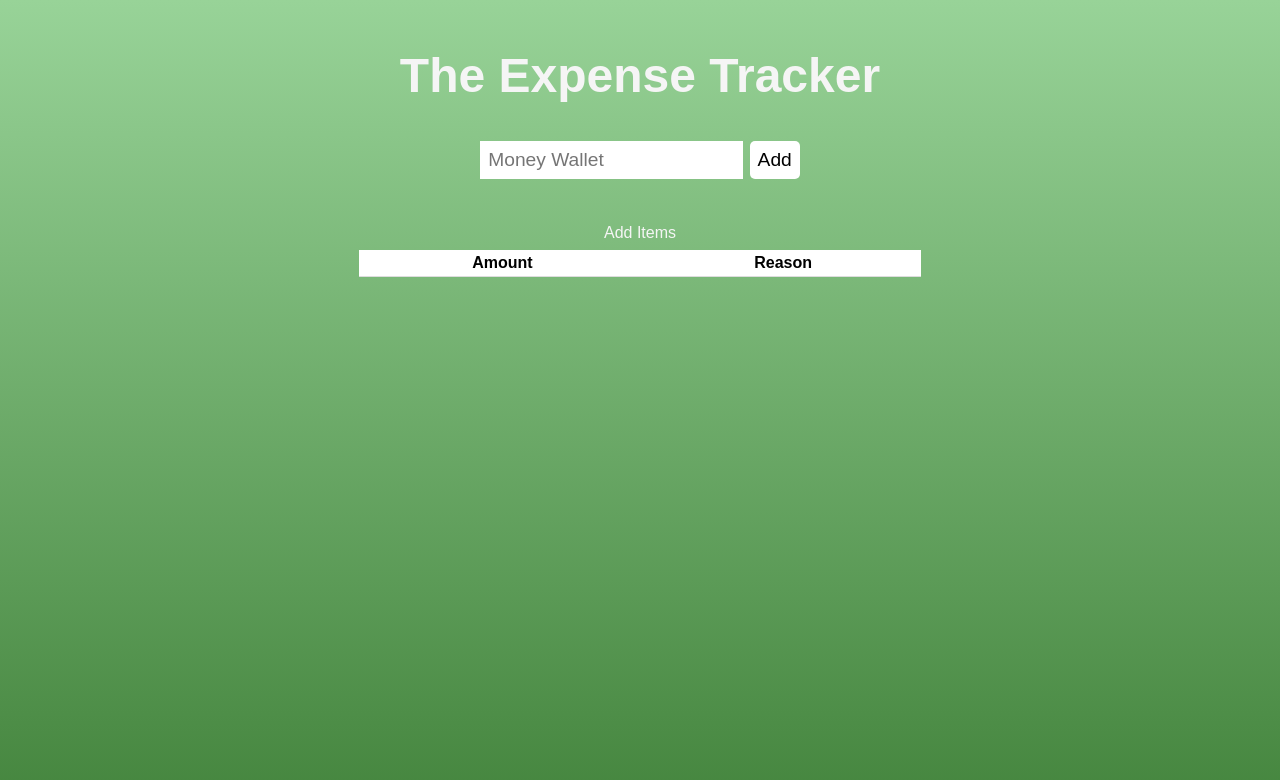
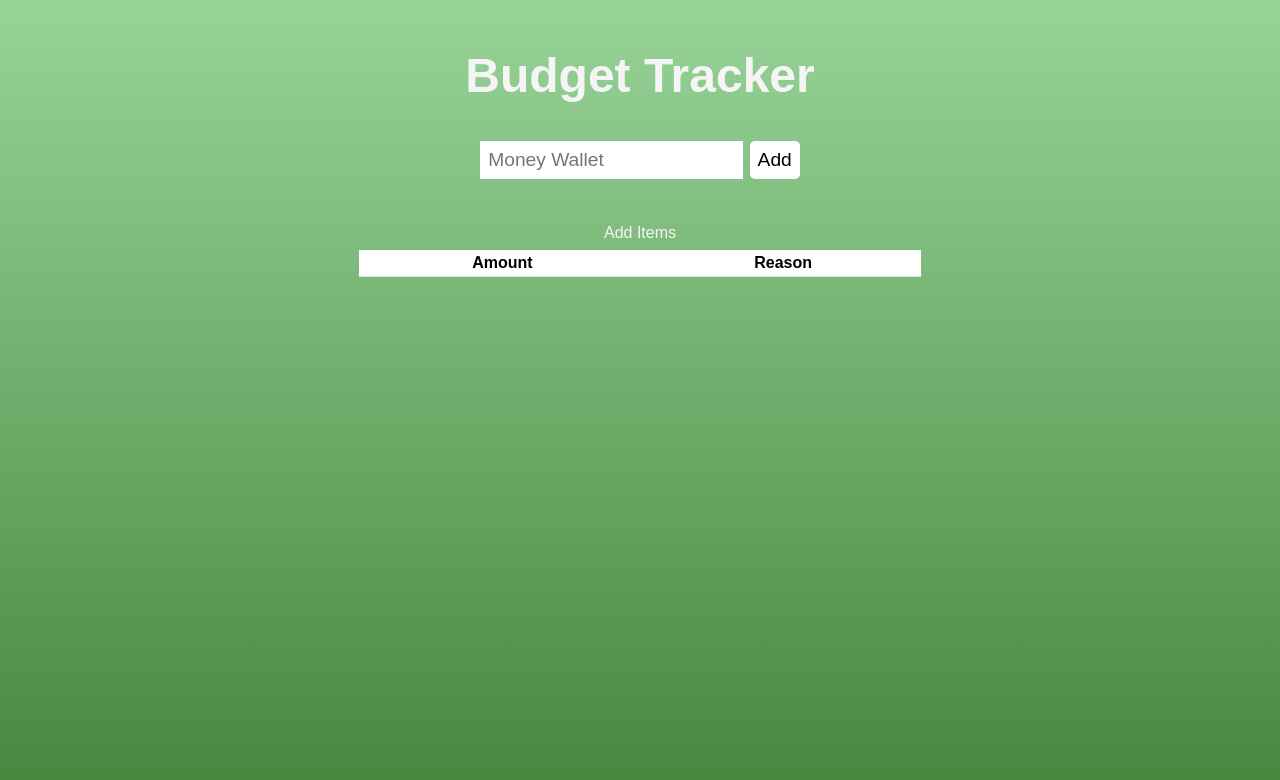
Before and after one commit to JohnnatanV/Expense-Tracker, a plain HTML site: page index.html in a window 1280 px wide. Drawn offline with Linux system fonts and the light colour scheme.

Commit message:
Ultimos cambios antes de publicarlo

```diff
--- a/index.html
+++ b/index.html
@@ -21,7 +21,7 @@
   </head>
   <body>
     <header>
-      <h1>The Expense Tracker</h1>
+      <h1>Budget Tracker</h1>
     </header>
     <form id="display-wallet">
       <input
```
